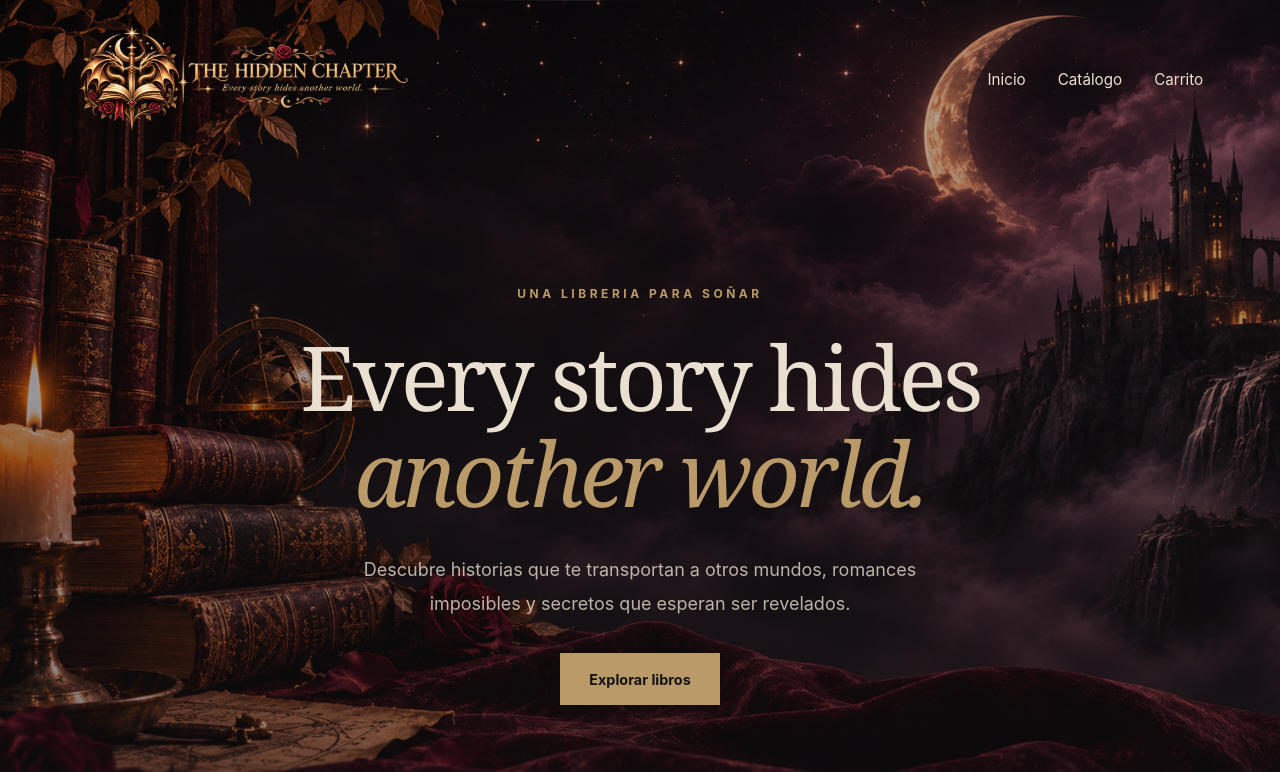
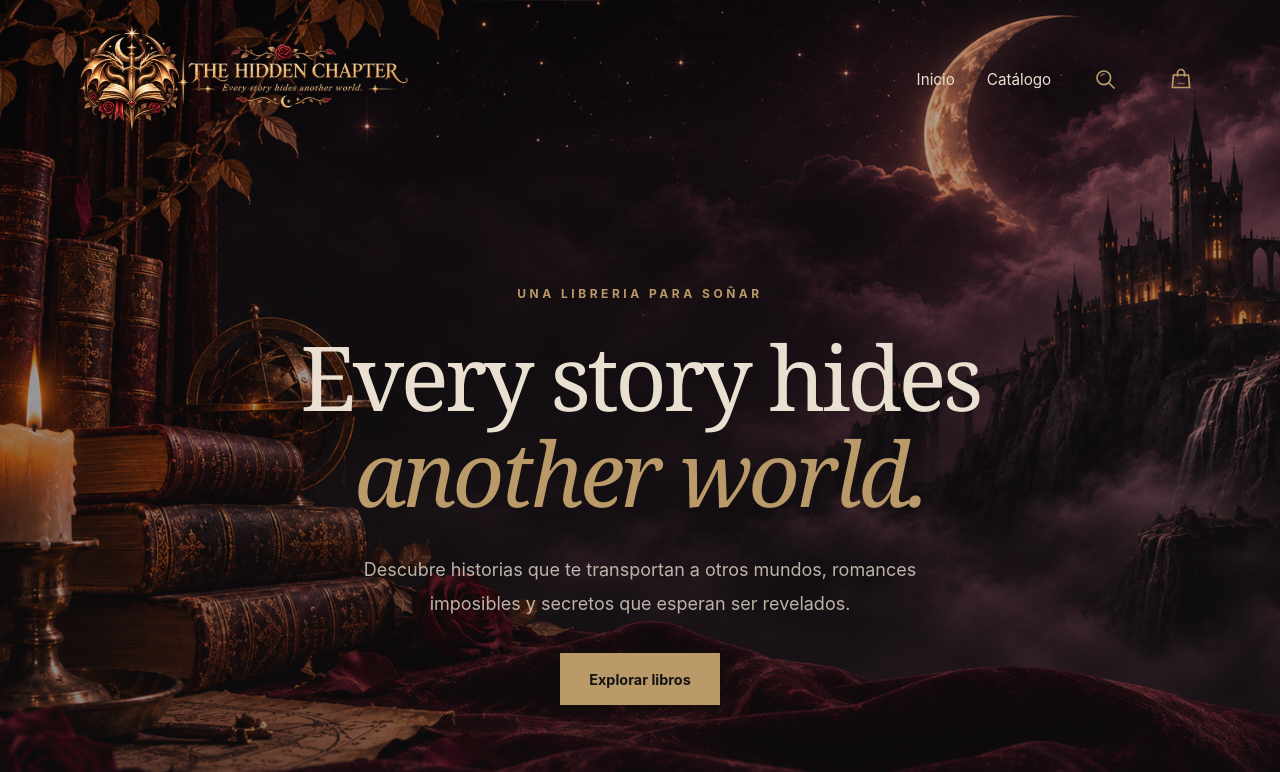
Before and after one commit to Sofia20092003/Ejercicio-React-1ev, a React (Vite) app: page / in a window 1280 px wide. Shown: the top 772 px of the page. Built offline with nearby package versions, Linux system fonts and the light colour scheme.

Commit message:
Añadiendo los iconos de búsqueda y del carrito al Header
Add custom SVG icons and style them as navigation controls. The search button toggles a temporary “coming soon” preview, and the cart link now uses a shopping-bag icon.

```diff
--- a/src/App.css
+++ b/src/App.css
@@ -246,6 +246,54 @@
   text-align: center;
 }
 
+.nav-icon{
+  display: inline-flex;
+  align-items: center;
+  justify-content: center;
+  flex-shrink: 0;
+  width: 2.75rem;
+  height: 2.75rem;
+  padding: 0.5rem;
+  border: 0.0625rem solid transparent;
+  border-radius: 0.375rem;
+  background: transparent;
+  cursor: pointer;
+}
+
+.nav-icon img{
+  display: block;
+  width: 1.5rem;
+  height: 1.5rem;
+}
+
+.nav-icon:hover{
+  border-color: var(--color-gold);
+  background-color: rgb(185 154 104 / 10%);
+}
+
+.nav-icon:focus-visible{
+  outline: 0.125rem solid var(--color-gold);
+  outline-offset: 0.25rem;
+}
+
+/* MENSAJE TEMPORAL DEL BUSCADOR */
+
+.search-preview {
+  position: absolute;
+  top: 100%;
+  right: 6%;
+  z-index: 10;
+  padding: 1.5rem;
+  border: 0.0625rem solid var(--color-gold);
+  border-radius: 0.5rem;
+  background-color: var(--color-plum);
+  color: var(--color-ivory);
+}
+
+.search-preview p {
+  margin: 0;
+}
+
 @media (max-width: 30rem){
   .brand-logo{
     width: min(17rem, 80vw);
--- a/src/components/Header.tsx
+++ b/src/components/Header.tsx
@@ -1,4 +1,8 @@
+import { useState } from "react"
+
 function Header() {
+    const [buscadorAbierto, setBuscadorAbierto] = useState(false);
+
     return(
         <header className="header">
             <a className="brand" href="#inicio" aria-label="The Hidden Chapter - Inicio">
@@ -12,8 +16,31 @@ function Header() {
             <nav className="navigation" aria-label="Navegación principal">
                 <a href="#inicio">Inicio</a>
                 <a href="#catalogo">Catálogo</a>
-                <a href="#carrito">Carrito</a>
+
+                <button
+                    type="button"
+                    className="nav-icon"
+                    aria-label="Buscar libros"
+                    aria-expanded={buscadorAbierto}
+                    onClick={() => setBuscadorAbierto(!buscadorAbierto)}
+                >
+                    <img src="/public/icons/search.svg" alt="" />
+                </button>
+
+                <a
+                    href="#carrito"
+                    className="nav-icon"
+                    aria-label="Ver carrito"
+                >
+                    <img src="/public/icons/shopping-bag.svg" alt="" />
+                </a>
             </nav>
+
+            {buscadorAbierto && (
+                <div className="search-preview">
+                    <p>Próximamente: buscador de libros</p>
+                </div>
+            )}
         </header>
     )
 }
```
Also changed, not shown: public/icons/search.svg (added), public/icons/shopping-bag.svg (added).
